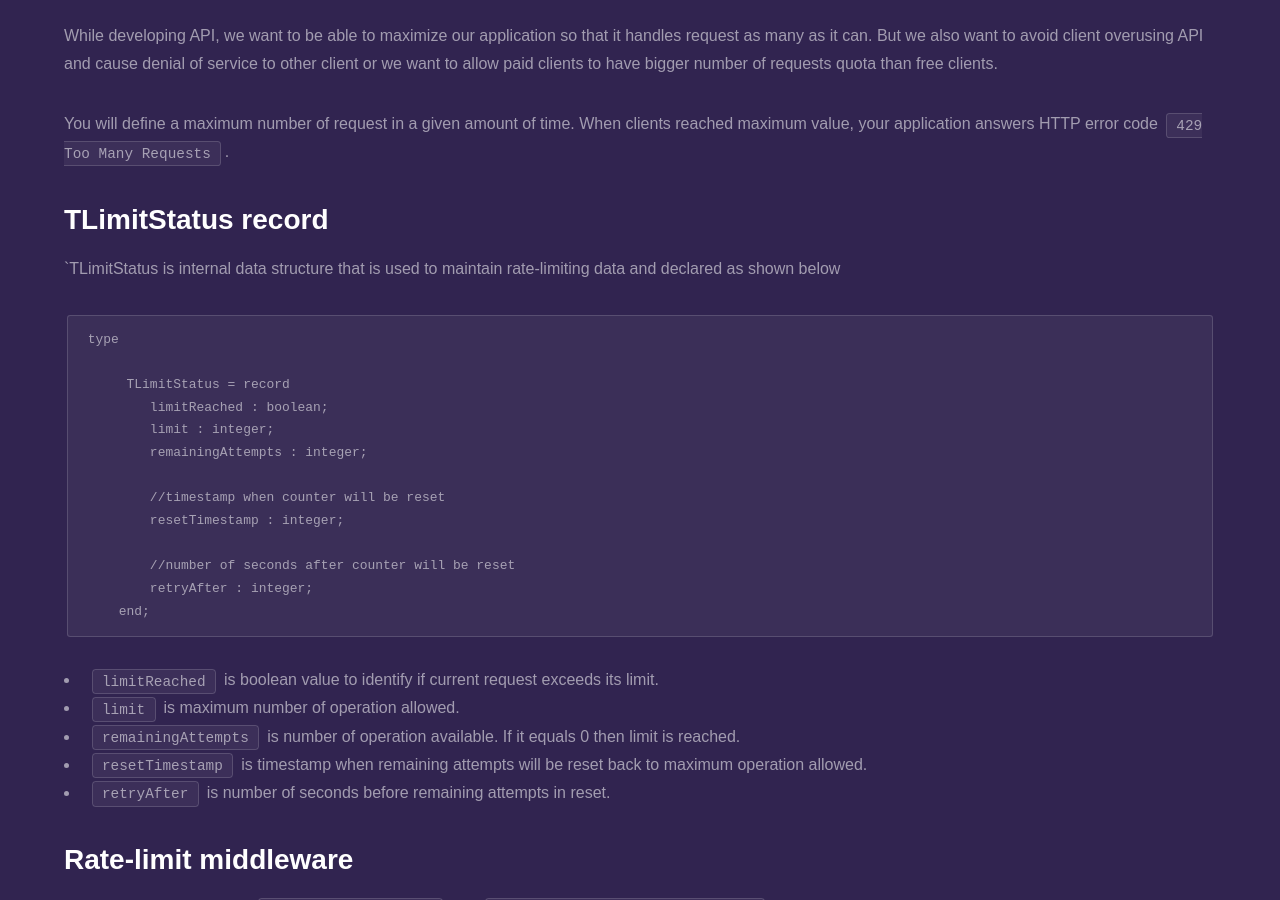
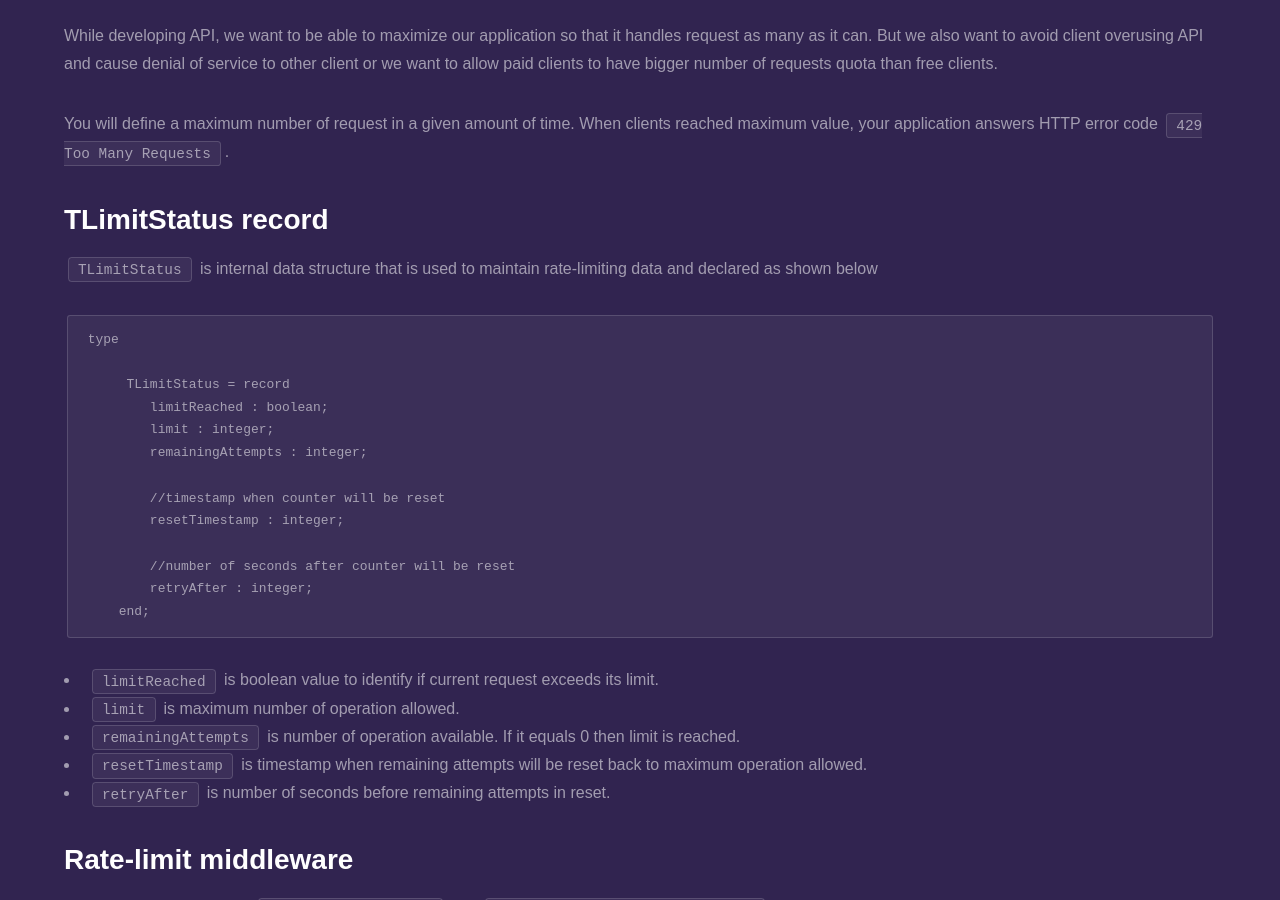
Before and after one commit to fanoframework/fanoframework.github.io, a Jekyll site: the page built from utilities/rate-limit/index.md, in a window 1280 px wide and 900 px high, scrolled down 765 px. Built offline with Jekyll 4.4.1, drawn with Linux system fonts in a browser that asks for light colours; our own code applies the rules of GitHub Pages for plain Markdown files.

Commit message:
fix highlight

````diff
--- a/utilities/rate-limit/index.md
+++ b/utilities/rate-limit/index.md
@@ -17,7 +17,7 @@ You will define a maximum number of request in a given amount of time. When clie
 
 ## TLimitStatus record
 
-`TLimitStatus is internal data structure that is used to maintain rate-limiting data and declared as shown below
+`TLimitStatus` is internal data structure that is used to maintain rate-limiting data and declared as shown below
 
 ```
 type
````
